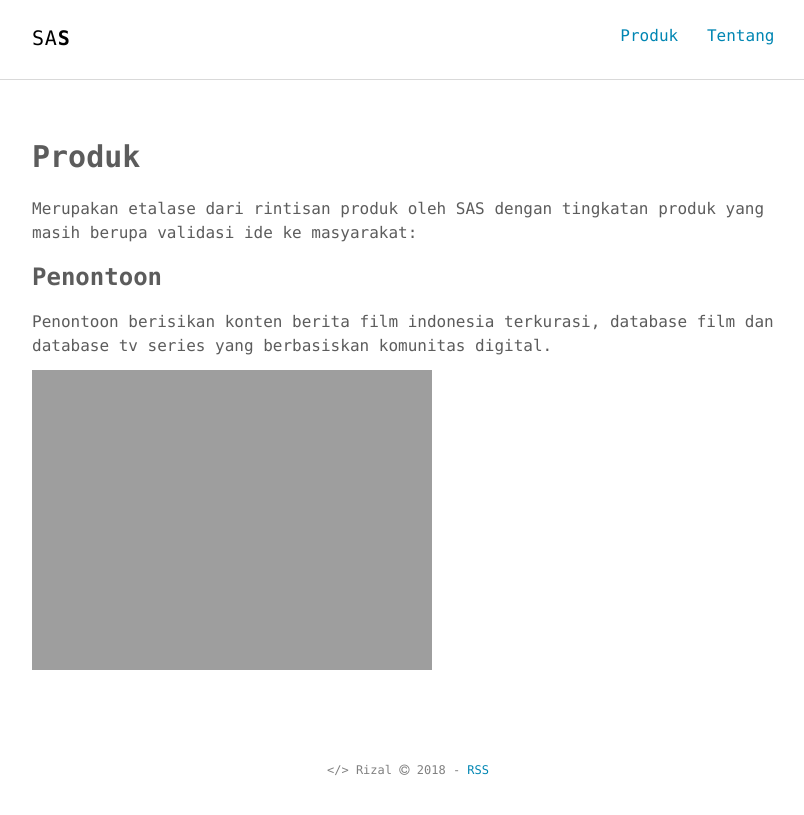
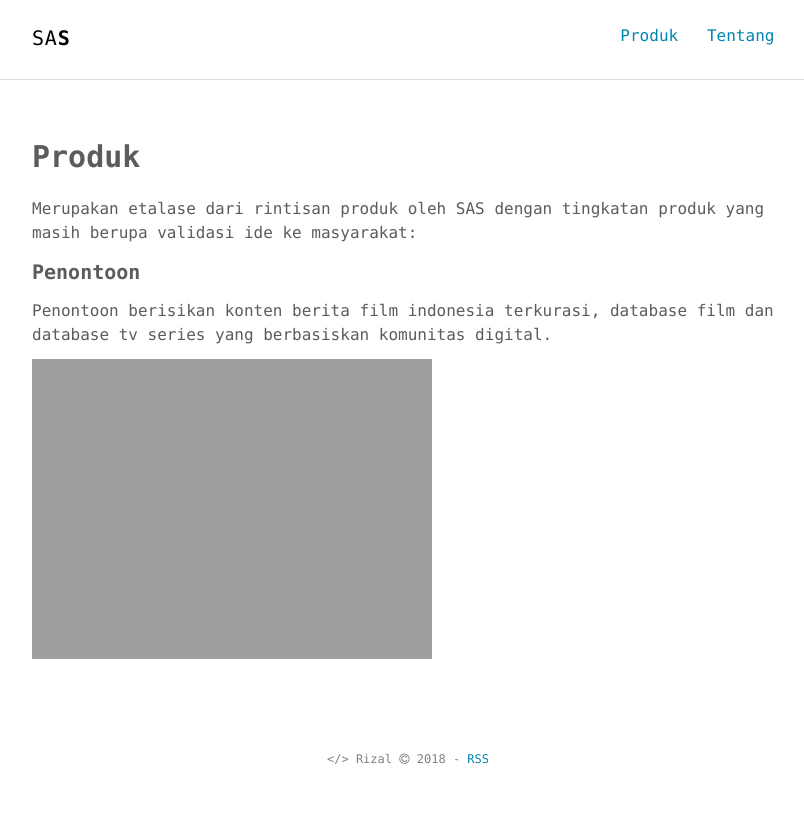
Before and after one commit to syafrizaladi/saktia, a Jekyll site: the page built from produk.md, in a window 1280 px wide. Shown: the top 815 px of the page, without its empty margins (232-1036 px from the left). Built offline with Jekyll 4.4.1, drawn with Linux system fonts in a browser that asks for light colours.

```diff
--- a/produk.md
+++ b/produk.md
@@ -6,7 +6,8 @@ permalink: /produk/
 
 Merupakan etalase dari rintisan produk oleh SAS dengan tingkatan produk yang masih berupa validasi ide ke masyarakat:
 
-### Penontoon
+
+#### Penontoon
 Penontoon berisikan konten berita film indonesia terkurasi, database film dan database tv series yang berbasiskan komunitas digital.
 
 ![Penontoon](https://syafrizaladi.github.io/assets/images/penontoon.png)
```
